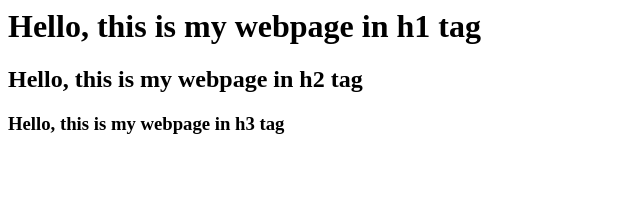
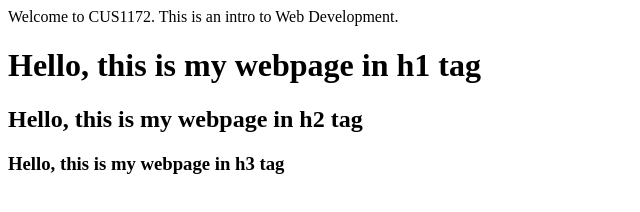
Before and after one commit to Marianna2028/CUS1172-MariannaRegina, a plain HTML site: page milestones/index.html in a window 1280 px wide. Shown: the whole page, without its empty margins (0-640 px from the left). Drawn offline with Linux system fonts and the light colour scheme.

Commit message:
Update index.html

```diff
--- a/milestones/index.html
+++ b/milestones/index.html
@@ -3,6 +3,8 @@
         <title> Welcome to CUS 1172 </title>
     </head>
     <body>
+
+        Welcome to CUS1172. This is an intro to Web Development.
 
     <h1> Hello, this is my webpage in h1 tag </h1>
     <h2> Hello, this is my webpage in h2 tag </h2>
```
